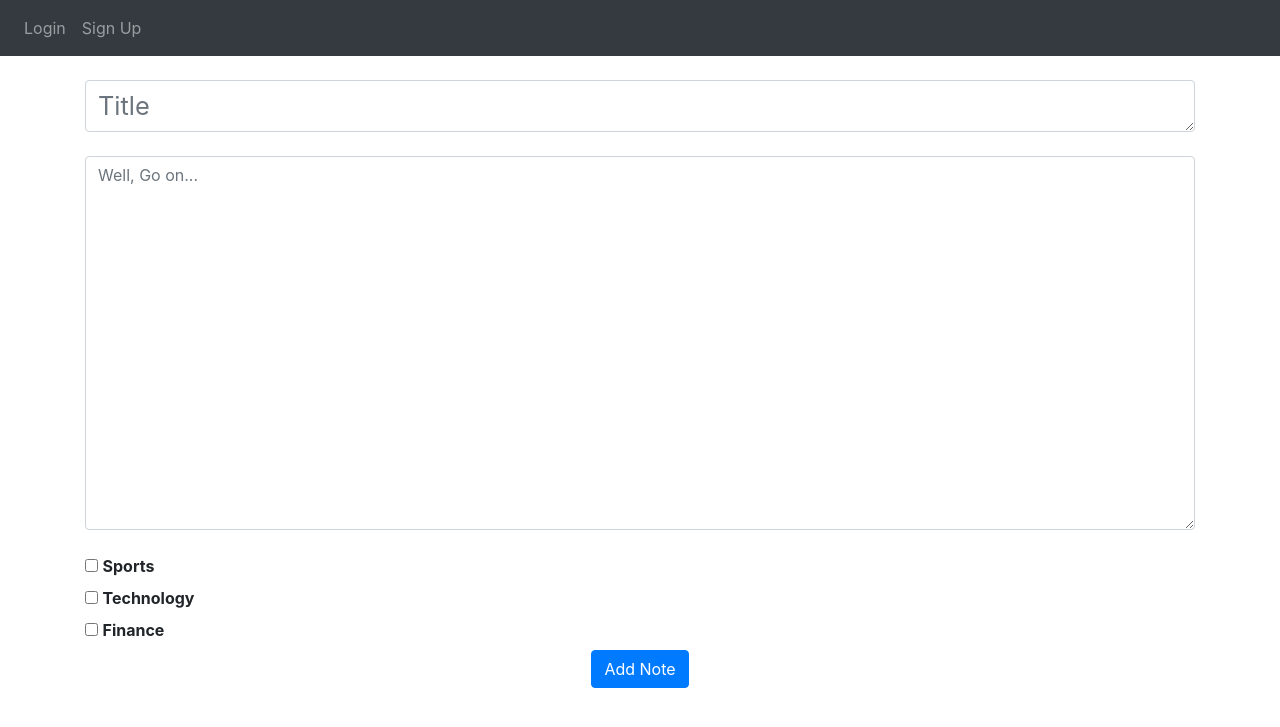
After one commit to 0xadeeb/informationManagerProject, a Python web app: template backEnd/templates/addNotes.html in a window 1280 px wide. The commit adds this page. Shown: the top 727 px of the page. Run offline with Jinja, Linux system fonts and the light colour scheme; the template is opened without the code that fills it, so the values that code supplies are empty; some libraries are stand-ins or nearby versions.

Commit message:
Added new feature to add notes and tags for specific user which stores will be stored in a database.

```diff
--- a/backEnd/models.py
+++ b/backEnd/models.py
@@ -1,4 +1,3 @@
-from sqlalchemy.sql.expression import null
 from .__init__ import dbase
 from flask_login import UserMixin
 from sqlalchemy.sql import func
--- /dev/null
+++ b/backEnd/templates/addNotes.html
@@ -0,0 +1,46 @@
+{% extends "index.html" %} {% block title %}Add notes{% endblock %} {% block
+content%}
+<form method="POST">
+  <textarea
+    name="title"
+    style="font-size: 19pt"
+    rows="1"
+    id="title"
+    class="form-control"
+    placeholder="Title"
+  ></textarea>
+  <br />
+  <textarea
+    name="note"
+    rows="15"
+    id="note"
+    class="form-control"
+    placeholder="Well, Go on..."
+  ></textarea>
+  <br />
+
+  <div class="checkbox">
+    <input type="checkbox" value="sports" id="sports" name="sports" />
+    <label for="sports"><b>Sports</b></label>
+  </div>
+
+  <div class="checkbox">
+    <input
+      type="checkbox"
+      value="Technology"
+      id="Technology"
+      name="Technology"
+    />
+    <label for="Technology"><b>Technology</b></label>
+  </div>
+
+  <div class="checkbox">
+    <input type="checkbox" value="Finance" id="Finance" name="Finance" />
+    <label for="Finance"><b>Finance</b></label>
+  </div>
+
+  <div align="center">
+    <button type="submit" class="btn btn-primary">Add Note</button>
+  </div>
+</form>
+{% endblock %}
--- a/backEnd/templates/index.html
+++ b/backEnd/templates/index.html
@@ -31,10 +31,13 @@
       </button>
       <div class="collapse navbar-collapse" id="navbar">
         <div class="navbar-nav">
+          {% if user.is_authenticated %}
           <a class="nav-item nav-link" id="home" href="/">Home</a>
           <a class="nav-item nav-link" id="logout" href="/logout">Logout</a>
+          {% else %}
           <a class="nav-item nav-link" id="login" href="/login">Login</a>
           <a class="nav-item nav-link" id="signUp" href="/signup">Sign Up</a>
+          {%endif%}
         </div>
       </div>
     </nav>
--- a/config.py
+++ b/config.py
@@ -4,6 +4,7 @@ class Config(object):
     SECRET_KEY = '(:guessTheKey:)'
 
     DB_NAME = "userNotes"
+    SQLALCHEMY_TRACK_MODIFICATIONS = False
 
     SESSION_COOKIE_SECURE = True
     SQLALCHEMY_DATABASE_URI = 'postgresql://adeeb:test123@localhost/userNotes'
```
Also changed, not shown: backEnd/SQL/tables.sql (+7 -5 lines), backEnd/auth.py (+6 -6 lines), backEnd/db.py (+37 -9 lines), backEnd/notes.py (+17 -4 lines), backEnd/templates/notes.html (added, +16 -0 lines).
